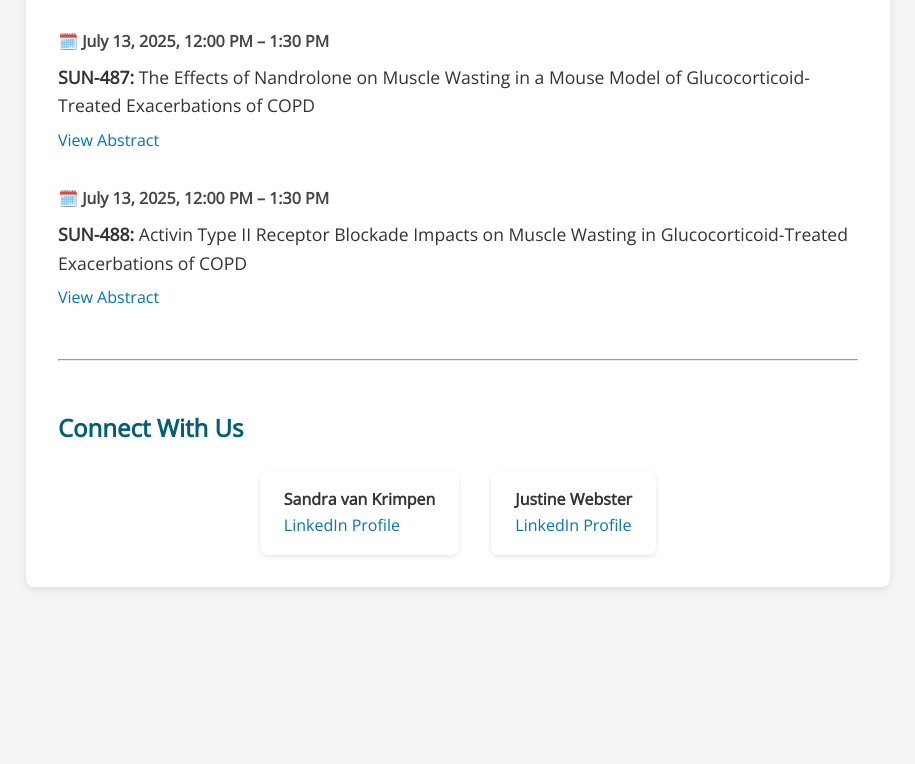
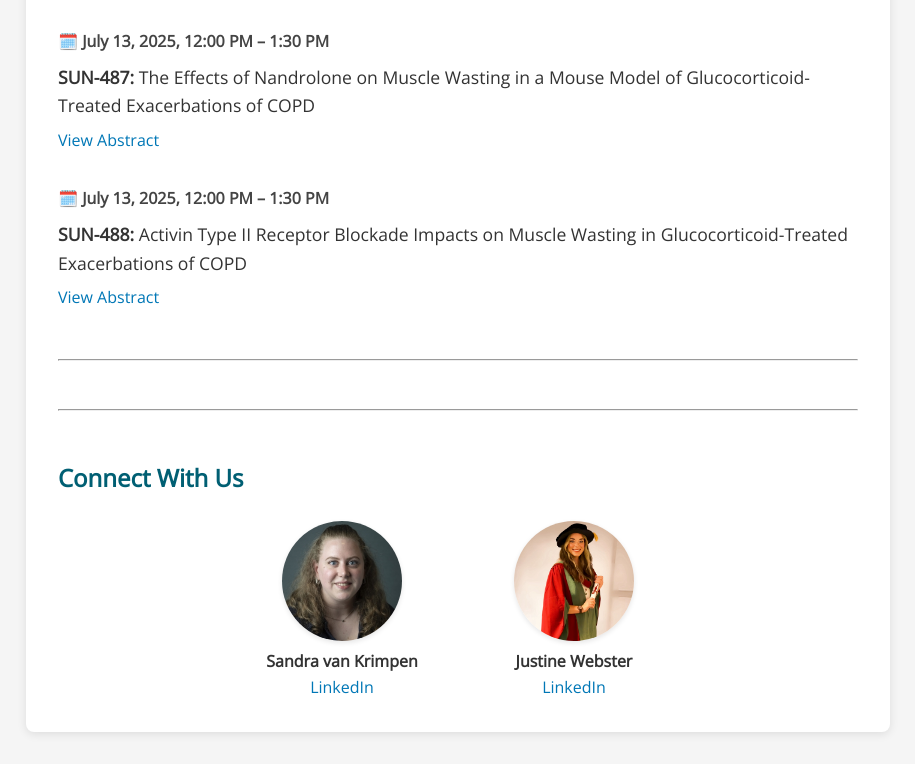
Before and after one commit to GC-ECOPD/GC-ECOPD.github.io, a plain HTML site: page index.html in a window 1280 px wide. Shown: the part 379-1143 px from the top of the page, without its empty margins (182-1097 px from the left). Before the commit the page ends 998 px from the top, so only its background shows below. Drawn offline with nearby package versions, Linux system fonts and the light colour scheme.

Commit message:
Update index.html

```diff
--- a/index.html
+++ b/index.html
@@ -71,16 +71,21 @@
     </div>
     <hr style="margin: 3em 0;">
 
+   <hr style="margin: 3em 0;">
+
 <h2 style="color:#005f73;">Connect With Us</h2>
 
 <div class="links" style="display:flex; flex-wrap:wrap; justify-content: center; gap: 2em; margin-top: 1.5em;">
-      <div style="background:white; padding:1em 1.5em; border-radius:8px; box-shadow:0 2px 5px rgba(0,0,0,0.1);">
+  <div style="text-align:center; width:200px;">
+    <img src="assets/sandra.jpg" alt="Sandra van Krimpen" style="width:120px; border-radius:50%; box-shadow:0 2px 5px rgba(0,0,0,0.1);"><br>
     <strong>Sandra van Krimpen</strong><br>
-        <a href="https://www.linkedin.com/in/sandra-vankrimpen" target="_blank">LinkedIn Profile</a>
+    <a href="https://www.linkedin.com/in/sandra-vankrimpen" target="_blank">LinkedIn</a>
   </div>
-      <div style="background:white; padding:1em 1.5em; border-radius:8px; box-shadow:0 2px 5px rgba(0,0,0,0.1);">
+  <div style="text-align:center; width:200px;">
+    <img src="assets/justine.jpg" alt="Justine Webster" style="width:120px; border-radius:50%; box-shadow:0 2px 5px rgba(0,0,0,0.1);"><br>
     <strong>Justine Webster</strong><br>
-        <a href="https://www.linkedin.com/in/justine-webster" target="_blank">LinkedIn Profile</a>
+    <a href="https://www.linkedin.com/in/justine-webster" target="_blank">LinkedIn</a>
+  </div>
 </div>
     </div>
 
```
Lines whose indentation alone changed are shown as unchanged.
